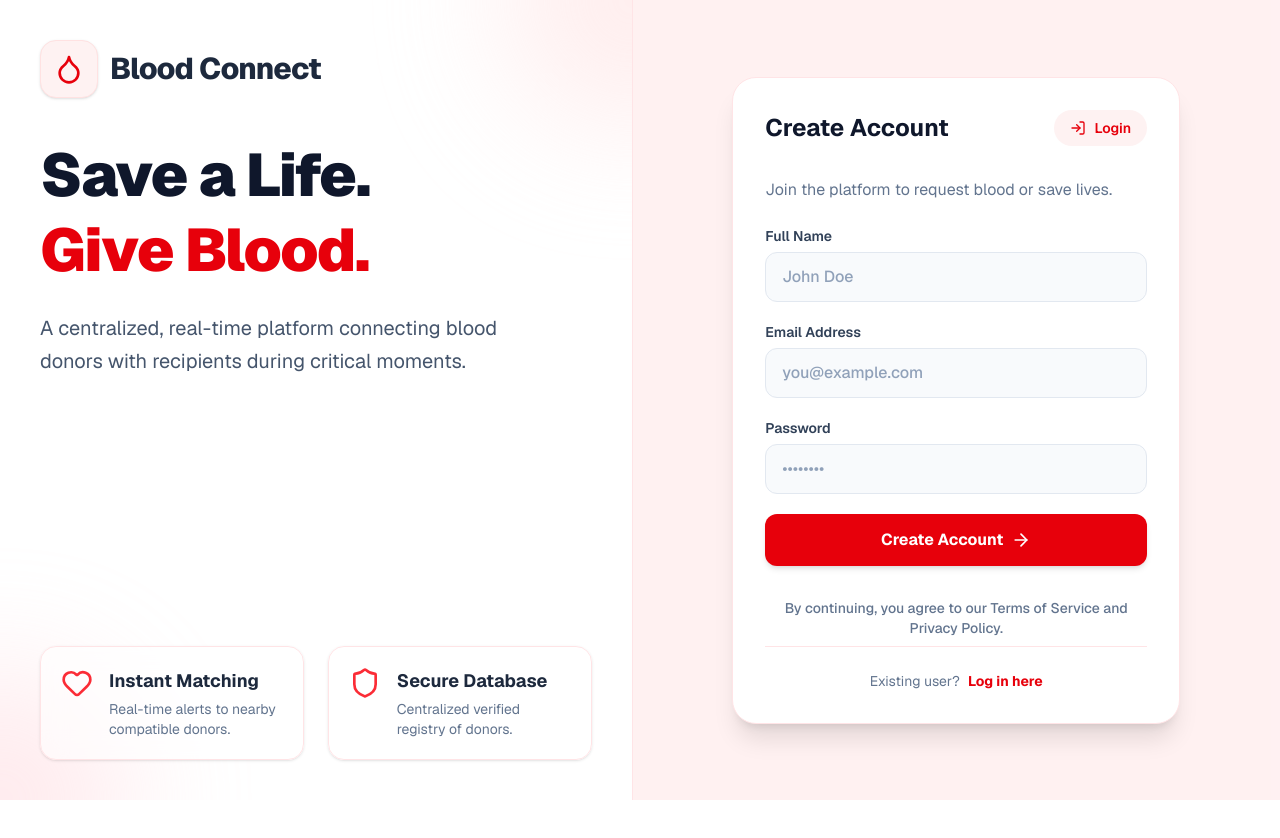
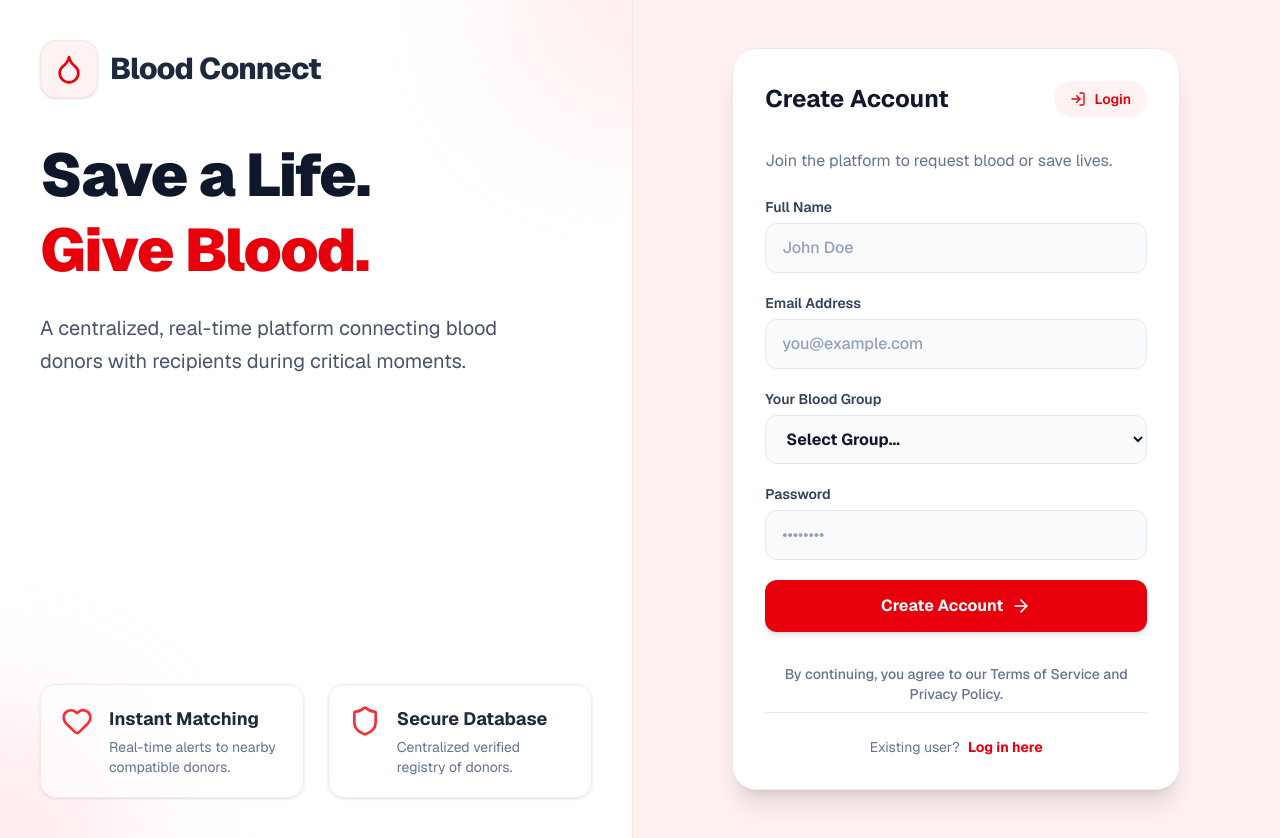
Before and after one commit to varunnandan321-gif/blood-connect, a Next.js app: page / in a window 1280 px wide. Both pictures are taken after a click on the button "Sign Up". Before the commit the page ends 800 px from the top, so only its background shows below. Built offline with nearby package versions, Linux system fonts and the light colour scheme.

Commit message:
feat(auth): capture blood group immediately at user registration

```diff
--- a/app/page.tsx
+++ b/app/page.tsx
@@ -18,6 +18,7 @@ export default function LandingPage() {
     email: "",
     password: "",
     name: "",
+    bloodGroup: "",
   });
 
   const handleAuth = async (e: React.FormEvent) => {
@@ -38,6 +39,7 @@ export default function LandingPage() {
           uid: user.uid,
           email: user.email,
           name: formData.name,
+          bloodGroup: formData.bloodGroup || null,
           role: "user", // Default role since everyone can do everything
           createdAt: new Date().toISOString()
         });
@@ -173,6 +175,21 @@ export default function LandingPage() {
               />
             </div>
 
+            {!isLogin && (
+              <div>
+                <label className="block text-sm font-semibold text-slate-700 mb-1.5">Your Blood Group</label>
+                <select
+                  required
+                  className="w-full px-4 py-3 rounded-xl bg-slate-50 border border-slate-200 text-slate-900 focus:outline-none focus:ring-2 focus:ring-red-500 focus:bg-white transition-all font-bold placeholder:text-slate-400"
+                  value={formData.bloodGroup}
+                  onChange={(e) => setFormData({ ...formData, bloodGroup: e.target.value })}
+                >
+                  <option value="" disabled className="font-normal text-slate-400">Select Group...</option>
+                  {["A+", "A-", "B+", "B-", "AB+", "AB-", "O+", "O-"].map(bg => <option key={bg} value={bg}>{bg}</option>)}
+                </select>
+              </div>
+            )}
+
             <div>
               <label className="block text-sm font-semibold text-slate-700 mb-1.5">Password</label>
               <input
```
